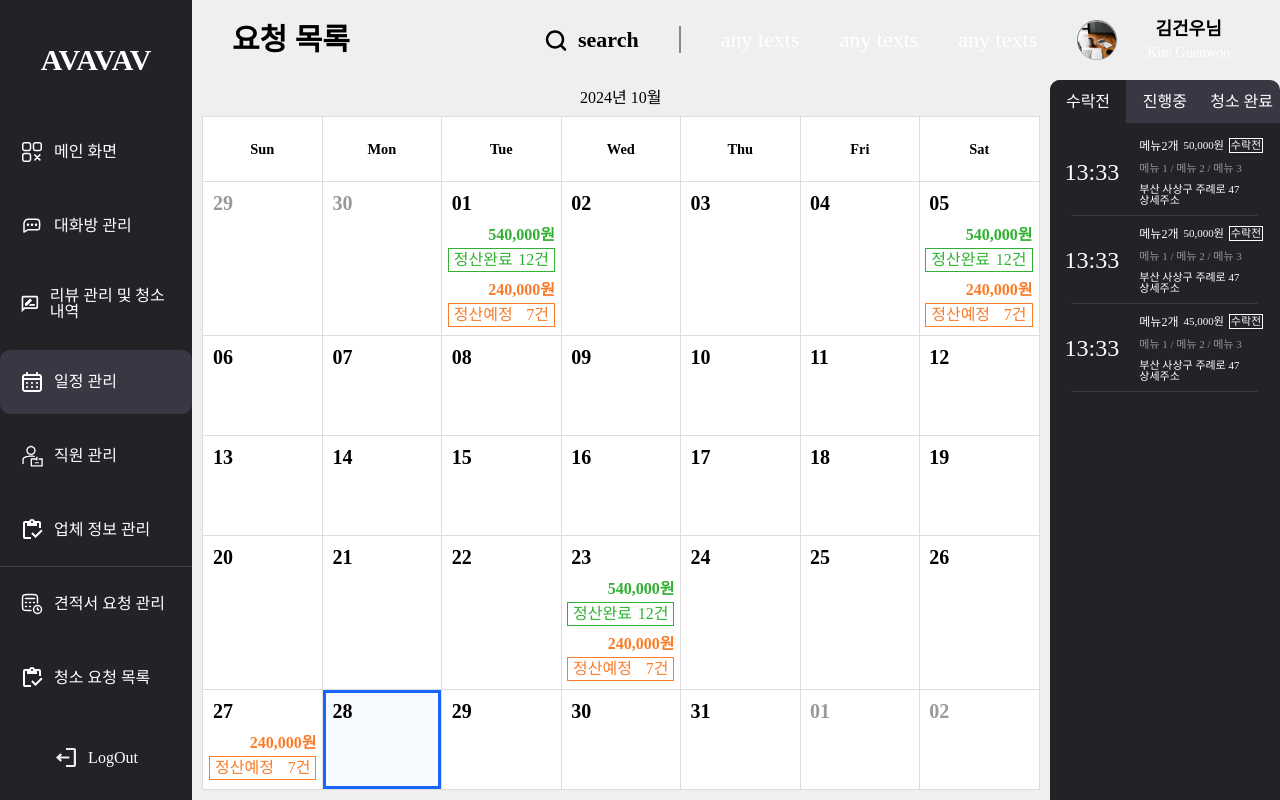
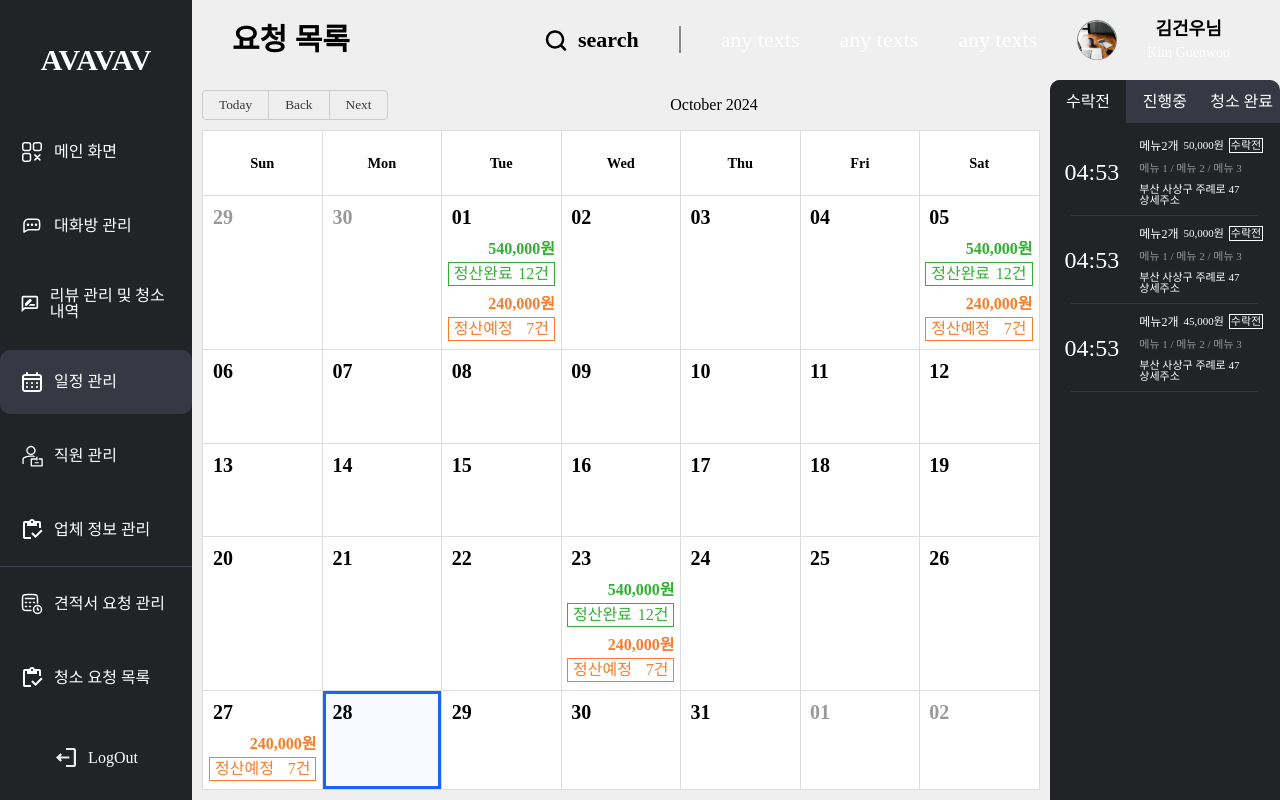
Before and after one commit to bbageon/Cleaning-Enterprise, a React (Create React App) app: page /schedule in a window 1280 px wide. Built offline with nearby package versions, Linux system fonts and the light colour scheme; no server answers; a web font is replaced by a local one.

Commit message:
feat : added request list calendar interaction

```diff
--- a/src/api/API.js
+++ b/src/api/API.js
@@ -715,6 +715,11 @@ const API = {
   getCompanyRequestClean: (company_id) => $http.get(parameterToPath('/request_clean/company/:company_id', { company_id })),
 
   /**
+   * 요청 목록 특정 날짜의 청소요청 조회
+   */
+  getDateRequestClean: (date) => $http.get(parameterToPath('/request_clean/date/:date', { date })),
+
+  /**
    * 청소요청 수정
   */
   putRequestClean: (request_clean_id, body) => $http.put(parameterToPath('/request_clean/:request_clean_id', { request_clean_id }), body),
--- a/src/components/Layout/MainSidebar/MainSidebar.jsx
+++ b/src/components/Layout/MainSidebar/MainSidebar.jsx
@@ -4,8 +4,6 @@ const MainSidebar = ({
     tabList,
 }) => {
     const { tabs, current_tab } = tabList;
-
-    console.log(tabs)
 
     return (
 
@@ -14,8 +12,6 @@ const MainSidebar = ({
                 {
                     tabs?.map(tab => {
                         const { title, onClick } = tab;
-                        console.log(title);
-                        console.log(current_tab);
                         return (
                             <div
                                 className={`tab ${title === current_tab ? 'select' : ''}`}
--- a/src/routes/pages/Common/Schedule/Class/schedule-class.ts
+++ b/src/routes/pages/Common/Schedule/Class/schedule-class.ts
@@ -2,7 +2,7 @@ import React from "react";
 
 export class CScheduleInfo {
     // 요청 날짜
-    request_date: string = '13:33';
+    request_date: number = 0;
 
     // 메뉴 개수
     quantity: number = 0;
--- a/src/routes/pages/Common/Schedule/Schedule.css
+++ b/src/routes/pages/Common/Schedule/Schedule.css
@@ -991,6 +991,6 @@ button.rbc-input::-moz-focus-inner {
     z-index: -2;
 }
 
-.rbc-btn-group:first-child {
+/* .rbc-btn-group:first-child {
     display: none;
-}
+} */
--- a/src/routes/pages/Common/Schedule/ScheduleContainer.js
+++ b/src/routes/pages/Common/Schedule/ScheduleContainer.js
@@ -1,28 +1,28 @@
-import { useState } from "react";
+import { useEffect, useState } from "react";
 import { useCustomContext } from "../../../../context/CustomContext";
 import SchedulePresenter from "./SchedulePresenter";
 import { ScheduleInfo } from "./components";
-import { getTimeFormat } from "../../../../api/API";
+import API, { getTimeFormat } from "../../../../api/API";
 
 const ScheduleContainer = () => {
     const { navigate } = useCustomContext();
     const [beforeAccept, setBeforeAccept] = useState([
         {
-            request_date: '13:33',
+            request_date: 172990409,
             quantity: 2,
             total_price: 50000,
             clean_address: '부산 사상구 주례로 47',
             clean_address_detail: '상세주소',
         },
         {
-            request_date: '13:33',
+            request_date: 172990409,
             quantity: 2,
             total_price: 50000,
             clean_address: '부산 사상구 주례로 47',
             clean_address_detail: '상세주소',
         },
         {
-            request_date: '13:33',
+            request_date: 172990409,
             quantity: 2,
             total_price: 45000,
             clean_address: '부산 사상구 주례로 47',
@@ -31,21 +31,21 @@ const ScheduleContainer = () => {
     ]);
     const [cleaning, setCleaning] = useState([
         {
-            request_date: '14:33',
+            request_date: 12949503,
             quantity: 2,
             total_price: 60000,
             clean_address: '부산 사상구 주례로 47',
             clean_address_detail: '상세주소',
         },
         {
-            request_date: '15:25',
+            request_date: 12949503,
             quantity: 2,
             total_price: 50000,
             clean_address: '부산 사상구 주례로 47',
             clean_address_detail: '상세주소',
         },
         {
-            request_date: '13:33',
+            request_date: 12949503,
             quantity: 2,
             total_price: 48000,
             clean_address: '부산 사상구 주례로 47',
@@ -54,21 +54,21 @@ const ScheduleContainer = () => {
     ]);
     const [cleanDone, setCleanDone] = useState([
         {
-            request_date: '11:33',
+            request_date: 123484357,
             quantity: 2,
             total_price: 60000,
             clean_address: '부산 사상구 주례로 47',
             clean_address_detail: '상세주소',
         },
         {
-            request_date: '12:25',
+            request_date: 123484357,
             quantity: 2,
             total_price: 50000,
             clean_address: '부산 사상구 주례로 47',
             clean_address_detail: '상세주소',
         },
         {
-            request_date: '13:33',
+            request_date: 123484357,
             quantity: 2,
             total_price: 48000,
             clean_address: '부산 사상구 주례로 47',
@@ -80,6 +80,7 @@ const ScheduleContainer = () => {
         tabs: [
             {
                 title: '수락전',
+                type: 'beforeAccept',
                 onClick: () => {
                     setTabs(prev => {
                         return {
@@ -88,13 +89,10 @@ const ScheduleContainer = () => {
                         }
                     })
                 },
-                children: <ScheduleInfo
-                    scheduleInfos={beforeAccept}
-                    type='beforeAccept'
-                />,
             },
             {
                 title: '진행중',
+                type: 'cleaning',
                 onClick: () => {
                     setTabs(prev => {
                         return {
@@ -103,13 +101,10 @@ const ScheduleContainer = () => {
                         }
                     })
                 },
-                children: <ScheduleInfo
-                    scheduleInfos={cleaning}
-                    type='cleaning'
-                />,
             },
             {
                 title: '청소 완료',
+                type: 'cleanDone',
                 onClick: () => {
                     setTabs(prev => {
                         return {
@@ -118,19 +113,48 @@ const ScheduleContainer = () => {
                         }
                     })
                 },
-                children: <ScheduleInfo
-                    scheduleInfos={cleanDone}
-                    type='cleanDone'
-                />,
             },
         ],
         current_tab: '수락전',
-    })
+    });
 
-    const onSelected = (e) => {
-        const time = getTimeFormat(e.slots[0]);
+    const getScheduleInfos = (type) => {
+        switch (type) {
+            case 'beforeAccept':
+                return beforeAccept;
+            case 'cleaning':
+                return cleaning;
+            case 'cleanDone':
+                return cleanDone;
+            default:
+                return [];
+        }
+    };
+
+    useEffect(() => {
+        setTabs((prev) => ({
+            ...prev,
+            tabs: prev.tabs.map((tab) => ({
+                ...tab,
+                children: (
+                    <ScheduleInfo
+                        scheduleInfos={getScheduleInfos(tab.type)}
+                        type={tab.type}
+                    />
+                ),
+            })),
+        }));
+    }, [beforeAccept, cleaning, cleanDone]);
+
+    const onSelected = async (e) => {
+        const date = getTimeFormat(e.slots[0]);
 
         // 시간에 맞는 청소요청 정보 가져오기
+        const result = await API.getDateRequestClean(date);
+
+        setBeforeAccept(result.data.beforeAccept);
+        setCleaning(result.data.cleaning);
+        setCleanDone(result.data.cleanDone);
     }
 
     return (
--- a/src/routes/pages/Common/Schedule/SchedulePresenter.jsx
+++ b/src/routes/pages/Common/Schedule/SchedulePresenter.jsx
@@ -116,9 +116,9 @@ const SchedulePresenter = ({
                 draggableAccessor={(event) => true}
                 views={['month']}
                 onSelectSlot={onSelected}
-                components={{
-                    toolbar: CalendarToolBar
-                }}
+                // components={{
+                //     toolbar: CalendarToolBar
+                // }}
                 selectable
             />
         </MainLayout>
--- a/src/routes/pages/Common/Schedule/components/ScheduleInfo/ScheduleInfo.tsx
+++ b/src/routes/pages/Common/Schedule/components/ScheduleInfo/ScheduleInfo.tsx
@@ -24,7 +24,13 @@ export const ScheduleInfo: React.FC<ScheduleInfoProps> = ({
                     return (
                         <div className="schedule-info">
                             <div className="date">
-                                {request_date}
+                                {
+                                    new Date(request_date * 1000).toLocaleTimeString('ko-KR', {
+                                        hour: '2-digit',
+                                        minute: '2-digit',
+                                        hour12: false,
+                                    })
+                                }
                             </div>
                             <div className="info">
                                 <div className="menu-info">
```
